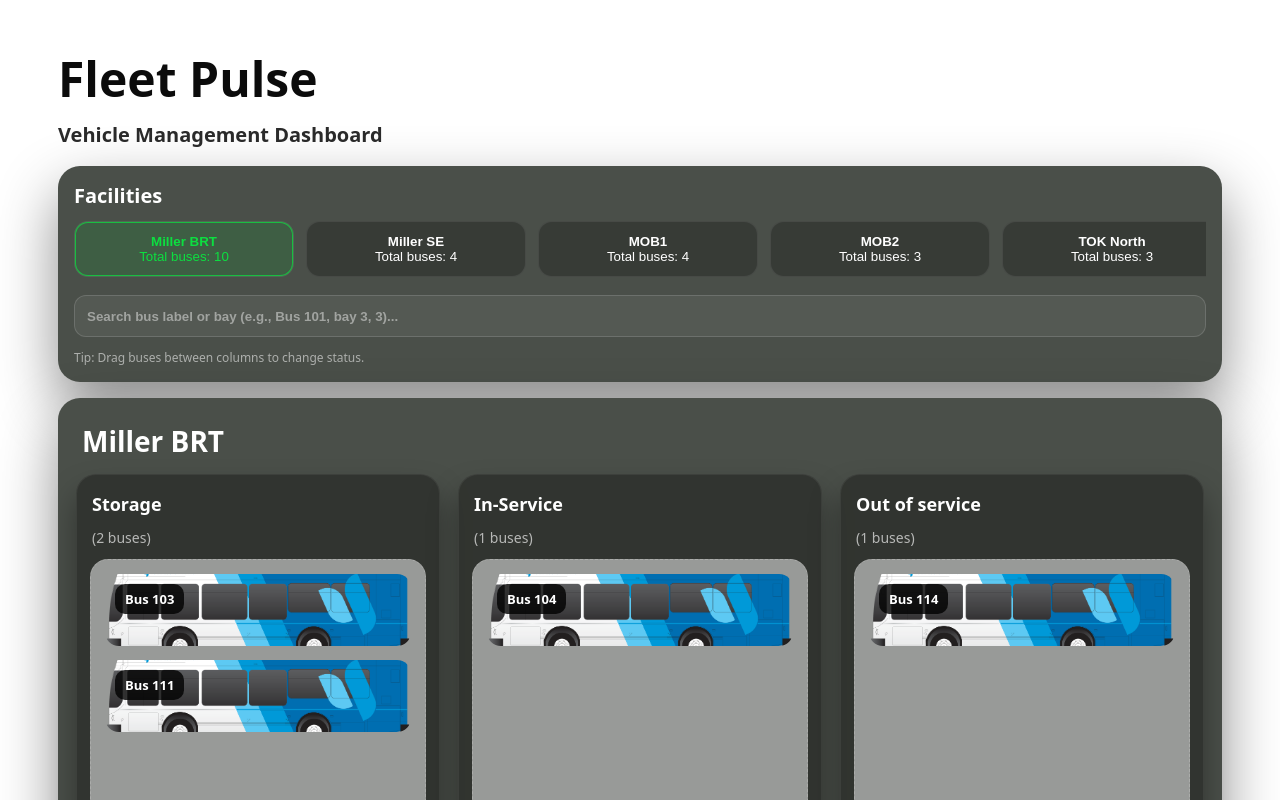
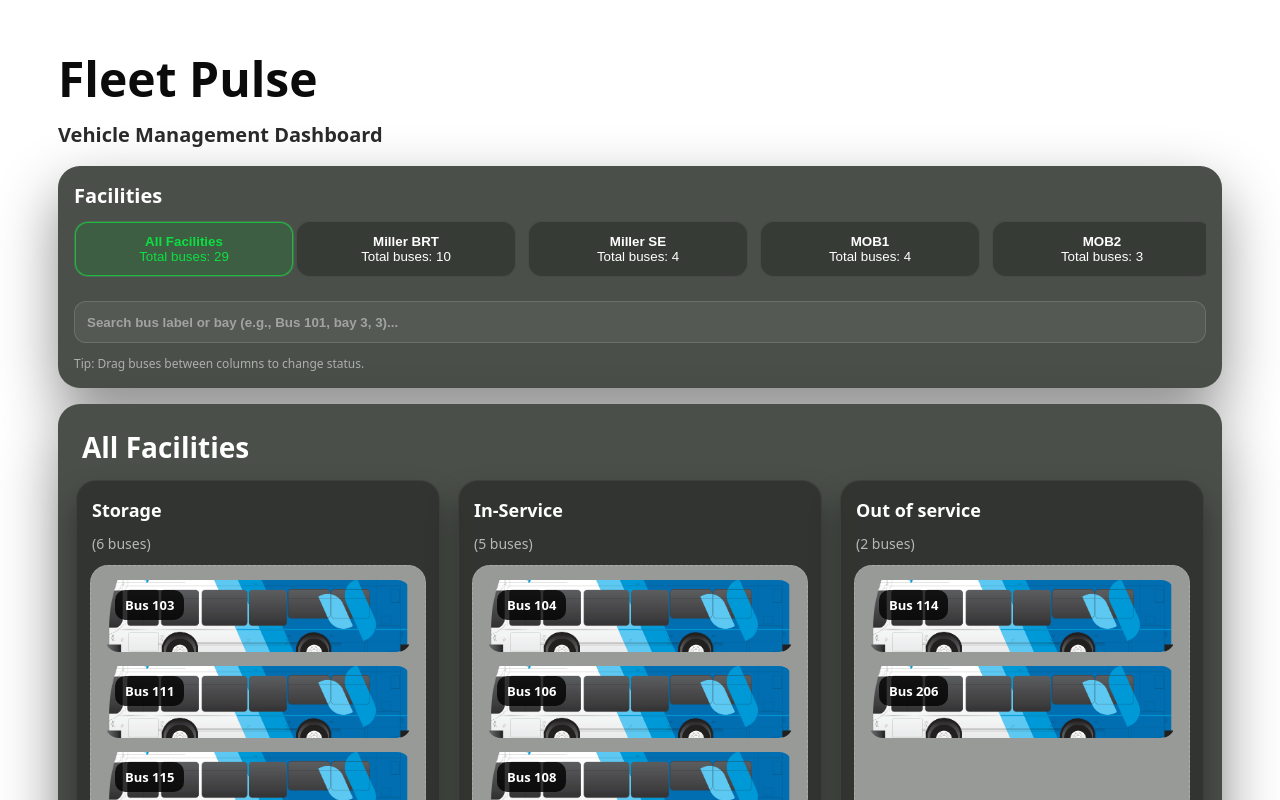
Before and after one commit to Jaturaput-Jongsubcharoen/Fleet-Zero-Pulse-Angular, an Angular app: page / in a window 1280 px wide. Shown: the top 800 px of the page. Built offline with nearby package versions, Linux system fonts and the light colour scheme.

Commit message:
separate-all-facilities-button

```diff
--- a/src/app/data/fleet.service.ts
+++ b/src/app/data/fleet.service.ts
@@ -18,6 +18,29 @@ export class FleetService {
 
   getBoard(facilityId: FacilityId): Board {
     return this.boards[facilityId];
+  }
+
+  // ✅ merge multiple facilities into one board (READ-ONLY view)
+  getMergedBoard(facilityIds: FacilityId[]): Board {
+    const empty: Board = {
+      maintenance: [],
+      long_term: [],
+      third_party: [],
+      storage: [],
+      in_service: [],
+      out_of_service: [],
+    };
+
+    for (const fid of facilityIds) {
+      const b = this.boards[fid];
+
+      // IMPORTANT: clone bus objects so drag preview/search doesn't mutate originals
+      for (const cat of Object.keys(empty) as CategoryId[]) {
+        empty[cat].push(...b[cat].map((x) => ({ ...x })));
+      }
+    }
+
+    return empty;
   }
 
   updateBus(
@@ -89,11 +112,10 @@ export class FleetService {
 
       bus.bay = normalizedBay;
     } else {
-      // moving into non-bay columns (including third_party) => remove bay
+      // moving into non-bay columns (including off-site) => remove bay
       delete bus.bay;
     }
 
-    // insert at drop position
     const safeIndex =
       typeof toIndex === 'number'
         ? Math.max(0, Math.min(toIndex, toList.length))
--- a/src/app/pages/vehicle-management/vehicle-management.component.html
+++ b/src/app/pages/vehicle-management/vehicle-management.component.html
@@ -12,6 +12,24 @@
           <div class="sidebar-title">Facilities</div>
 
           <div class="fac-items">
+            <!-- LEFT: All Facilities (separate column) -->
+            <div class="fac-col-all">
+              <button
+                class="fac-item fac-item--all"
+                [class.active]="selectedFacilityId === ALL_FACILITIES_ID"
+                (click)="onSelectAllFacilities()"
+                type="button"
+              >
+                <div class="fac-left">
+                  <div class="name">All Facilities</div>
+                  <div class="total">Total buses: {{ allFacilitiesTotal() }}</div>
+                </div>
+              </button>
+            </div>
+
+            <!-- RIGHT: facilities list (scrollable row) -->
+            <div class="fac-col-list">
+              <div class="fac-scroll">
                 <button
                   class="fac-item"
                   *ngFor="let f of facilities; trackBy: trackByFacilityId"
@@ -25,6 +43,9 @@
                   </div>
                 </button>
               </div>
+            </div>
+          </div>
+
 
           <!-- Search bar under Facilities -->
           <div class="search-wrap">
@@ -54,14 +75,14 @@
       <!-- Board -->
       <section class="board-row">
         <section class="board-shell">
-          <div class="board-title">{{ selectedFacility.name }}</div>
+          <div class="board-title">{{ selectedFacilityLabel }}</div>
 
           <!-- Search results row (only when searching) -->
           <div class="search-panel" *ngIf="showSearchRow">
             <div class="search-panel-header">
               <div class="search-title">Search Results</div>
               <div class="search-sub">
-                Matches in {{ selectedFacility.name }} (drag into columns)
+                Matches in {{ selectedFacilityLabel }} (drag into columns)
               </div>
             </div>
 
@@ -88,7 +109,7 @@
                   <div class="bus-top">
                     <div class="bus-badge">{{ bus.label }}</div>
 
-                    <!-- Hide bay display when bus is currently in 3rd Party -->
+                    <!-- Hide bay display when bus is currently in off-site(third_party) -->
                     <div
                       class="bus-loc"
                       *ngIf="bus.bay != null && searchMetaById[bus.id]?.categoryId !== 'third_party'"
@@ -110,7 +131,6 @@
                       <div class="bus-top">
                         <div class="bus-badge">{{ bus.label }}</div>
 
-                        <!-- Hide bay display when bus is currently in 3rd Party -->
                         <div
                           class="bus-loc"
                           *ngIf="bus.bay != null && searchMetaById[bus.id]?.categoryId !== 'third_party'"
@@ -122,7 +142,6 @@
                   </ng-template>
                 </div>
 
-                <!-- BELOW the bus silhouette -->
                 <div class="search-meta">
                   <span class="search-meta-label">In:</span>
                   <span class="search-meta-value">
@@ -164,7 +183,7 @@
                     <div class="bus-top">
                       <div class="bus-badge">{{ bus.label }}</div>
 
-                      <!-- Hide bay display in 3rd Party column -->
+                      <!-- Hide bay display in off-site(third_party) column -->
                       <div class="bus-loc" *ngIf="bus.bay != null && c.id !== 'third_party'">
                         Bay {{ bus.bay }}
                       </div>
@@ -183,7 +202,6 @@
                         <div class="bus-top">
                           <div class="bus-badge">{{ bus.label }}</div>
 
-                          <!-- Hide bay display in 3rd Party column -->
                           <div class="bus-loc" *ngIf="bus.bay != null && c.id !== 'third_party'">
                             Bay {{ bus.bay }}
                           </div>
@@ -224,8 +242,6 @@
 
         <label class="bay-label">
           Bay number
-
-          <!-- Internal maintenance/long_term: select -->
           <select class="bay-select" [(ngModel)]="baySelected">
             <option *ngFor="let b of bayOptions" [ngValue]="b">Bay {{ b }}</option>
           </select>
--- a/src/app/pages/vehicle-management/vehicle-management.component.scss
+++ b/src/app/pages/vehicle-management/vehicle-management.component.scss
@@ -503,6 +503,55 @@
 
 
 
+
+
+
+.fac-items {
+  display: grid;
+  grid-template-columns: 210px 1fr; /* left fixed, right flexible */
+  gap: 12px;
+  align-items: start;
+}
+
+.fac-col-all {
+  /* left column stays fixed */
+}
+
+.fac-col-list {
+  min-width: 0; /* IMPORTANT: allows the scroll container to shrink */
+}
+
+.fac-scroll {
+  display: flex;
+  gap: 12px;
+  overflow-x: auto;
+  padding-bottom: 6px; /* space for scrollbar */
+  -webkit-overflow-scrolling: touch;
+  scrollbar-gutter: stable;
+
+  /* optional: makes scrolling feel nicer */
+  scroll-snap-type: x mandatory;
+}
+
+.fac-scroll .fac-item {
+  flex: 0 0 auto; /* keep each button from shrinking */
+  scroll-snap-align: start;
+}
+
+/* optional: make the All button visually “special” */
+.fac-item--all {
+  width: 100%;
+}
+
+
+
+
+
+
+
+
+
+
 /* -------- Responsive board layout -------- */
 @media (max-width: 1300px) {
   .columns {
@@ -531,6 +580,14 @@
   }
 }
 
+@media (max-width: 720px) {
+  .fac-items {
+    grid-template-columns: 1fr;
+  }
+  .fac-item--all {
+    width: 100%;
+  }
+}
 /*------------------------*/
 
 /* Top row inside the bus image card (label + location) */
--- a/src/app/pages/vehicle-management/vehicle-management.component.ts
+++ b/src/app/pages/vehicle-management/vehicle-management.component.ts
@@ -1,15 +1,28 @@
 import { CommonModule } from '@angular/common';
 import { Component } from '@angular/core';
-import { CdkDragDrop, DragDropModule, moveItemInArray } from '@angular/cdk/drag-drop';
+import {
+  CdkDragDrop,
+  DragDropModule,
+  moveItemInArray,
+} from '@angular/cdk/drag-drop';
 import { FormsModule } from '@angular/forms';
 
 import { BusSnapshotComponent } from '../../components/bus-snapshot/bus-snapshot.component';
-import { CATEGORIES, FACILITIES, CategoryId, Board, BusDetails, FacilityId } from '../../data/fleet-store';
+import {
+  CATEGORIES,
+  FACILITIES,
+  CategoryId,
+  Board,
+  BusDetails,
+  FacilityId,
+} from '../../data/fleet-store';
 import { FleetService } from '../../data/fleet.service';
 
 type Facility = { id: FacilityId; name: string };
+type BayModalMode = 'internal_select';
 
-type BayModalMode = 'internal_select';
+// special id for “All facilities” view
+type SelectedId = FacilityId | '__ALL__';
 
 @Component({
   selector: 'app-vehicle-management',
@@ -25,12 +38,18 @@ export class VehicleManagementComponent {
   readonly facilities = FACILITIES;
   categories = CATEGORIES;
 
-  selectedFacilityId: FacilityId = this.facilities[0].id;
+  readonly ALL_FACILITIES_ID: SelectedId = '__ALL__';
+
+  // default = All Facilities
+  selectedFacilityId: SelectedId = this.ALL_FACILITIES_ID;
 
   // Search
   searchQuery = '';
   searchResults: BusDetails[] = [];
-  searchMetaById: Record<string, { categoryId: CategoryId; categoryLabel: string } | undefined> = {};
+  searchMetaById: Record<
+    string,
+    { categoryId: CategoryId; categoryLabel: string } | undefined
+  > = {};
 
   // Snapshot modal
   selectedBus:
@@ -50,19 +69,43 @@ export class VehicleManagementComponent {
 
   bayModalMode: BayModalMode = 'internal_select';
 
-  // internal select
   bayOptions: number[] = [];
   baySelected: number | null = null;
 
   pendingMove:
-    | { busId: string; fromCatId: CategoryId; toCatId: CategoryId; toIndex: number }
+    | {
+        busId: string;
+        fromCatId: CategoryId;
+        toCatId: CategoryId;
+        toIndex: number;
+        fromFacilityId: FacilityId;
+      }
     | null = null;
 
   bayErrorMsg = '';
 
   constructor(private fleet: FleetService) {}
 
-  // Bus silhouette image depends on selected facility (yard)
+  // type guard: narrows SelectedId -> '__ALL__'
+  private isAllSelected(id: SelectedId): id is '__ALL__' {
+    return id === this.ALL_FACILITIES_ID;
+  }
+
+  // whenever you need a single FacilityId (image, label fallback, etc.)
+  private get resolvedFacilityId(): FacilityId {
+    return this.isAllSelected(this.selectedFacilityId)
+      ? 'Miller BRT'
+      : this.selectedFacilityId;
+  }
+
+  // label for board title
+  get selectedFacilityLabel(): string {
+    return this.isAllSelected(this.selectedFacilityId)
+      ? 'All Facilities'
+      : this.selectedFacility.name;
+  }
+
+  // Bus silhouette image (in All view pick a default)
   getFacilityBusImageUrl(): string {
     const map: Record<FacilityId, string> = {
       'Miller BRT': '/assets/york-region-transit_Miller-brt.png',
@@ -72,16 +115,26 @@ export class VehicleManagementComponent {
       'TOK North': '/assets/york-region-transit_tok-north.png',
       'TOK West': '/assets/york-region-transit_tok-west.png',
     };
-    return map[this.selectedFacilityId] ?? '/assets/york-region-transit_Miller-brt.png';
+
+    return map[this.resolvedFacilityId] ?? map['Miller BRT'];
   }
 
-  // Board
+  // Board (either single facility OR merged)
   get board(): Board {
-    return this.fleet.getBoard(this.selectedFacilityId);
+    if (this.isAllSelected(this.selectedFacilityId)) {
+      return this.fleet.getMergedBoard(this.facilities.map((f) => f.id));
+    }
+    return this.fleet.getBoard(this.selectedFacilityId); // narrowed by guard
   }
 
   get selectedFacility(): Facility {
-    return this.facilities.find((f) => f.id === this.selectedFacilityId) ?? this.facilities[0];
+    if (this.isAllSelected(this.selectedFacilityId)) {
+      return { id: this.resolvedFacilityId, name: 'All Facilities' };
+    }
+    return (
+      this.facilities.find((f) => f.id === this.selectedFacilityId) ??
+      this.facilities[0]
+    );
   }
 
   get showSearchRow(): boolean {
@@ -89,7 +142,10 @@ export class VehicleManagementComponent {
   }
 
   get searchDropListId(): string {
-    return `search__${this.selectedFacilityId}`;
+    const scope = this.isAllSelected(this.selectedFacilityId)
+      ? 'ALL'
+      : this.selectedFacilityId;
+    return `search__${scope}`;
   }
 
   get connectedDropListIds(): string[] {
@@ -98,7 +154,10 @@ export class VehicleManagementComponent {
   }
 
   dropListId(categoryId: CategoryId): string {
-    return `${this.selectedFacilityId}__${categoryId}`;
+    const scope = this.isAllSelected(this.selectedFacilityId)
+      ? 'ALL'
+      : this.selectedFacilityId;
+    return `${scope}__${categoryId}`;
   }
 
   count(categoryId: CategoryId): number {
@@ -108,6 +167,20 @@ export class VehicleManagementComponent {
   facilityTotal(facilityId: FacilityId): number {
     const b = this.fleet.getBoard(facilityId);
     return this.categories.reduce((sum, c) => sum + b[c.id].length, 0);
+  }
+
+  allFacilitiesTotal(): number {
+    return this.facilities.reduce(
+      (sum, f) => sum + this.facilityTotal(f.id),
+      0
+    );
+  }
+
+  onSelectAllFacilities() {
+    this.selectedFacilityId = this.ALL_FACILITIES_ID;
+    this.searchQuery = '';
+    this.searchResults = [];
+    this.searchMetaById = {};
   }
 
   onSelectFacility(facilityId: FacilityId) {
@@ -137,16 +210,18 @@ export class VehicleManagementComponent {
     }
 
     const results: BusDetails[] = [];
-    const meta: Record<string, { categoryId: CategoryId; categoryLabel: string } | undefined> = {};
+    const meta: Record<
+      string,
+      { categoryId: CategoryId; categoryLabel: string } | undefined
+    > = {};
 
+    // Search in CURRENT board (single or merged)
     for (const cat of this.categories) {
       const list = this.board[cat.id];
 
       for (const bus of list) {
         const labelMatch = (bus.label ?? '').toLowerCase().includes(q);
 
-        // NOTE: we still allow searching by bay if a bus happens to have bay in data,
-        // but UI will not display bay in third_party (handled in HTML).
         const bayText = typeof bus.bay === 'number' ? `bay ${bus.bay}` : '';
         const bayMatch = bayText.includes(q) || String(bus.bay ?? '').includes(q);
 
@@ -168,31 +243,63 @@ export class VehicleManagementComponent {
     return null;
   }
 
+  // In All Facilities view, a bus id might exist in multiple facilities.
+  // Find which facility owns that bus.
+  private findBusFacilityId(busId: string): FacilityId | null {
+    for (const f of this.facilities) {
+      const b = this.fleet.getBoard(f.id);
+      for (const cat of this.categories) {
+        if (b[cat.id].some((x) => x.id === busId)) return f.id;
+      }
+    }
+    return null;
+  }
+
   onDrop(toCategory: CategoryId, event: CdkDragDrop<BusDetails[]>) {
     // reorder in same column
     if (event.previousContainer === event.container) {
-      moveItemInArray(event.container.data, event.previousIndex, event.currentIndex);
+      moveItemInArray(
+        event.container.data,
+        event.previousIndex,
+        event.currentIndex
+      );
       return;
     }
 
     const movedBus = event.item.data as BusDetails;
 
-    // find original category (works for search and normal columns)
+    // fromCategory in current view
     const fromCategory = this.findBusCategoryId(movedBus.id);
     if (!fromCategory) return;
 
-    // Only Maintenance / Long-term require bay modal
-    const movingIntoInternalBay = toCategory === 'maintenance' || toCategory === 'long_term';
+    // determine which facility this bus belongs to
+    let fromFacilityId: FacilityId | null;
+
+    if (this.isAllSelected(this.selectedFacilityId)) {
+      fromFacilityId = this.findBusFacilityId(movedBus.id);
+    } else {
+      fromFacilityId = this.selectedFacilityId; // narrowed
+    }
+
+    if (!fromFacilityId) return;
+
+    const movingIntoInternalBay =
+      toCategory === 'maintenance' || toCategory === 'long_term';
     const hasBay = typeof movedBus.bay === 'number';
 
     if (movingIntoInternalBay && !hasBay) {
-      this.openBayModalInternalSelect(movedBus.id, fromCategory, toCategory, event.currentIndex);
+      this.openBayModalInternalSelect(
+        movedBus.id,
+        fromCategory,
+        toCategory,
+        event.currentIndex,
+        fromFacilityId
+      );
       return;
     }
 
-    // move immediately
     this.fleet.moveBusCategory(
-      this.selectedFacilityId,
+      fromFacilityId,
       fromCategory,
       toCategory,
       movedBus.id,
@@ -208,12 +315,13 @@ export class VehicleManagementComponent {
     busId: string,
     fromCatId: CategoryId,
     toCatId: CategoryId,
-    toIndex: number
+    toIndex: number,
+    fromFacilityId: FacilityId
   ) {
-    this.pendingMove = { busId, fromCatId, toCatId, toIndex };
+    this.pendingMove = { busId, fromCatId, toCatId, toIndex, fromFacilityId };
     this.bayModalMode = 'internal_select';
 
-    this.bayOptions = this.fleet.getAvailableBays(this.selectedFacilityId, busId);
+    this.bayOptions = this.fleet.getAvailableBays(fromFacilityId, busId);
     this.baySelected = this.bayOptions.length ? this.bayOptions[0] : null;
 
     this.bayErrorMsg = '';
@@ -248,7 +356,7 @@ export class VehicleManagementComponent {
     }
 
     const res = this.fleet.moveBusCategory(
-      this.selectedFacilityId,
+      this.pendingMove.fromFacilityId,
       this.pendingMove.fromCatId,
       this.pendingMove.toCatId,
       this.pendingMove.busId,
@@ -269,9 +377,15 @@ export class VehicleManagementComponent {
 
   // Snapshot modal
   openBusSnapshot(bus: BusDetails, statusLabel: string) {
+    const resolvedFacilityId: FacilityId | undefined = this.isAllSelected(
+      this.selectedFacilityId
+    )
+      ? this.findBusFacilityId(bus.id) ?? undefined
+      : this.selectedFacilityId;
+
     this.selectedBus = {
       ...bus,
-      facilityId: this.selectedFacilityId,
+      facilityId: resolvedFacilityId,
       statusLabel,
       batteryPct: null,
       alerts: [],
```
Lines whose indentation alone changed are shown as unchanged.
